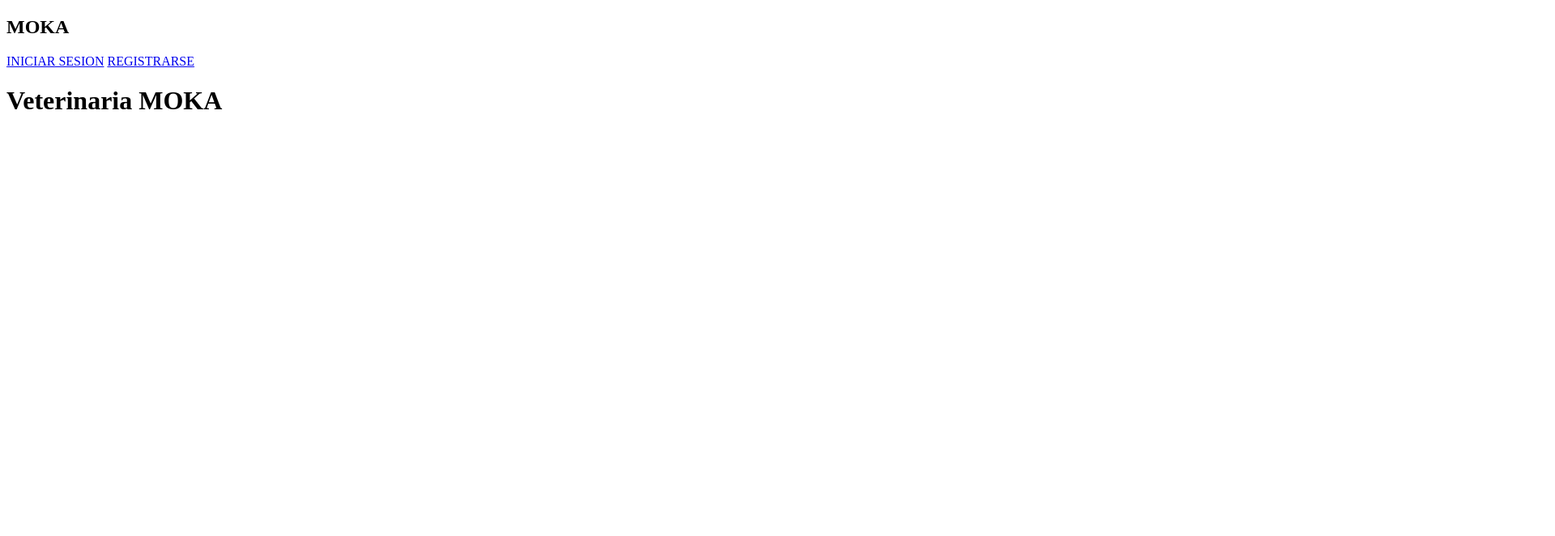
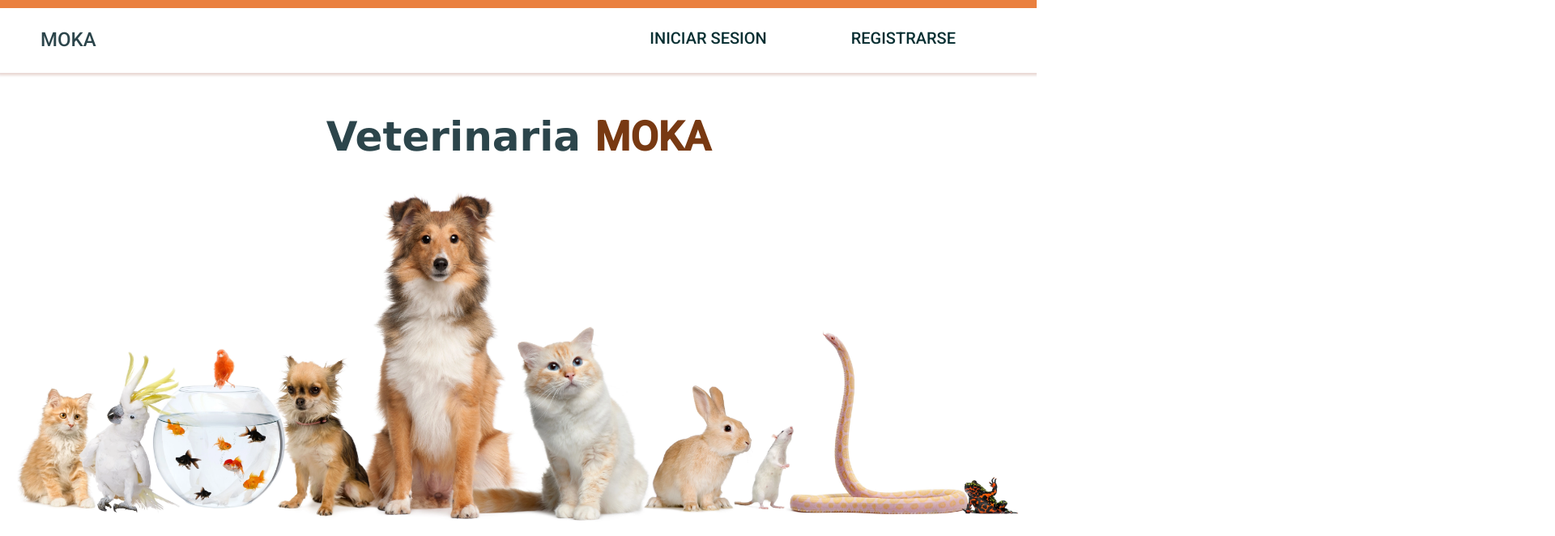
Before and after one commit to W00DS0UL/ProyectoSoftware1_VeterinariaMOKA, a plain HTML site: page index.html in a window 1280 px wide. Shown: the top 662 px of the page at 81% size, 1920 px wide, since content can reach past the window. Drawn offline with Linux system fonts and the light colour scheme; the site is published under a folder, as on GitHub Pages, so addresses that start at the root find nothing.

Commit message:
Update index

```diff
--- a/index.html
+++ b/index.html
@@ -9,16 +9,16 @@
     <link rel="preconnect" href="https://fonts.googleapis.com">
     <link rel="preconnect" href="https://fonts.gstatic.com" crossorigin>
     <link href="https://fonts.googleapis.com/css2?family=Fjalla+One&family=Roboto:wght@500&display=swap" rel="stylesheet">
-    <link rel="stylesheet" href="/Public/CSS/general.css">
-    <link rel="stylesheet" href="/Public/CSS/index.css">
+    <link rel="stylesheet" href="Public/CSS/general.css">
+    <link rel="stylesheet" href="Public/CSS/index.css">
 </head>
 <body>
     <header>
         <nav class="navbar">
             <h2 class="titleNavBar mokaTitle">MOKA</h2>
             <div>
-                <a href="/Public/HTML/logIn.html" class="navbarOption navbarOptionMargin">INICIAR SESION</a>
-                <a href="/Public/HTML/signUp.html" class="navbarOption navbarOptionMargin">REGISTRARSE</a>
+                <a href="Public/HTML/logIn.html" class="navbarOption navbarOptionMargin">INICIAR SESION</a>
+                <a href="Public/HTML/signUp.html" class="navbarOption navbarOptionMargin">REGISTRARSE</a>
             </div>
 
         </nav>
```
